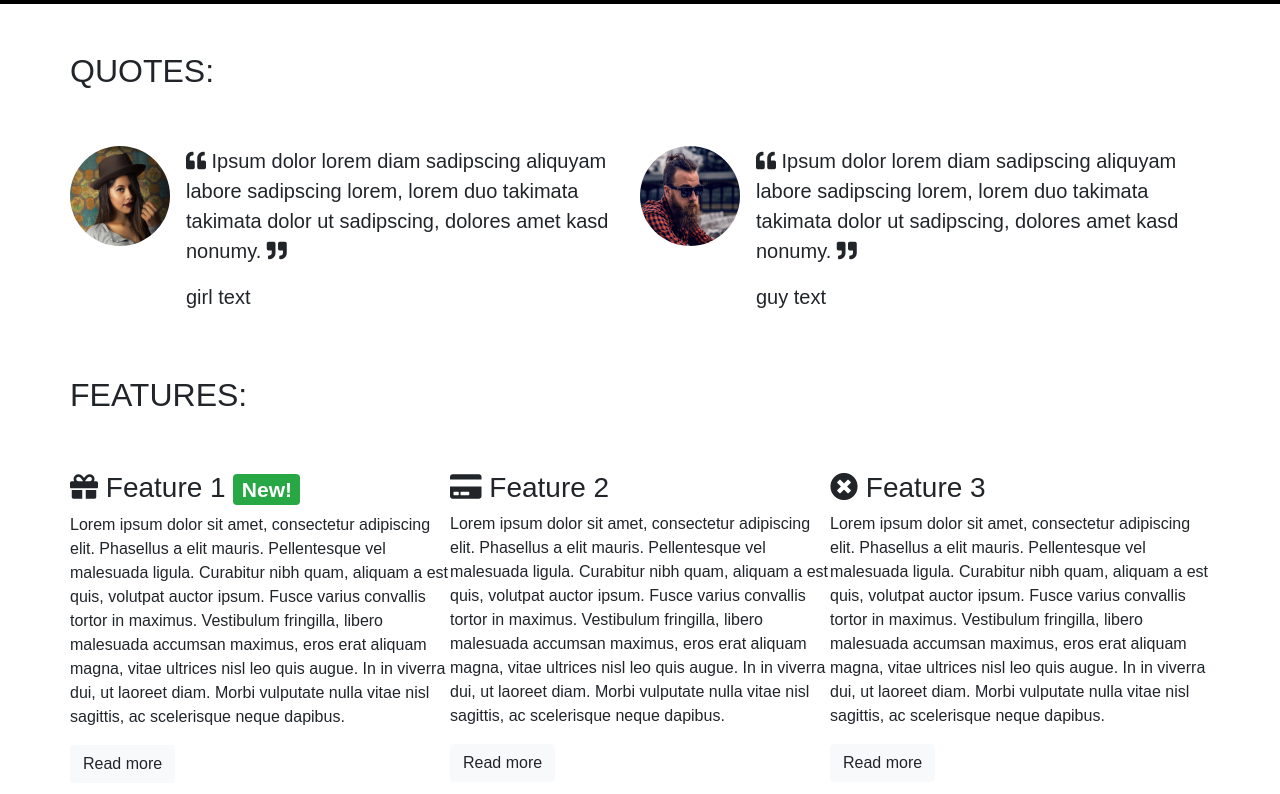
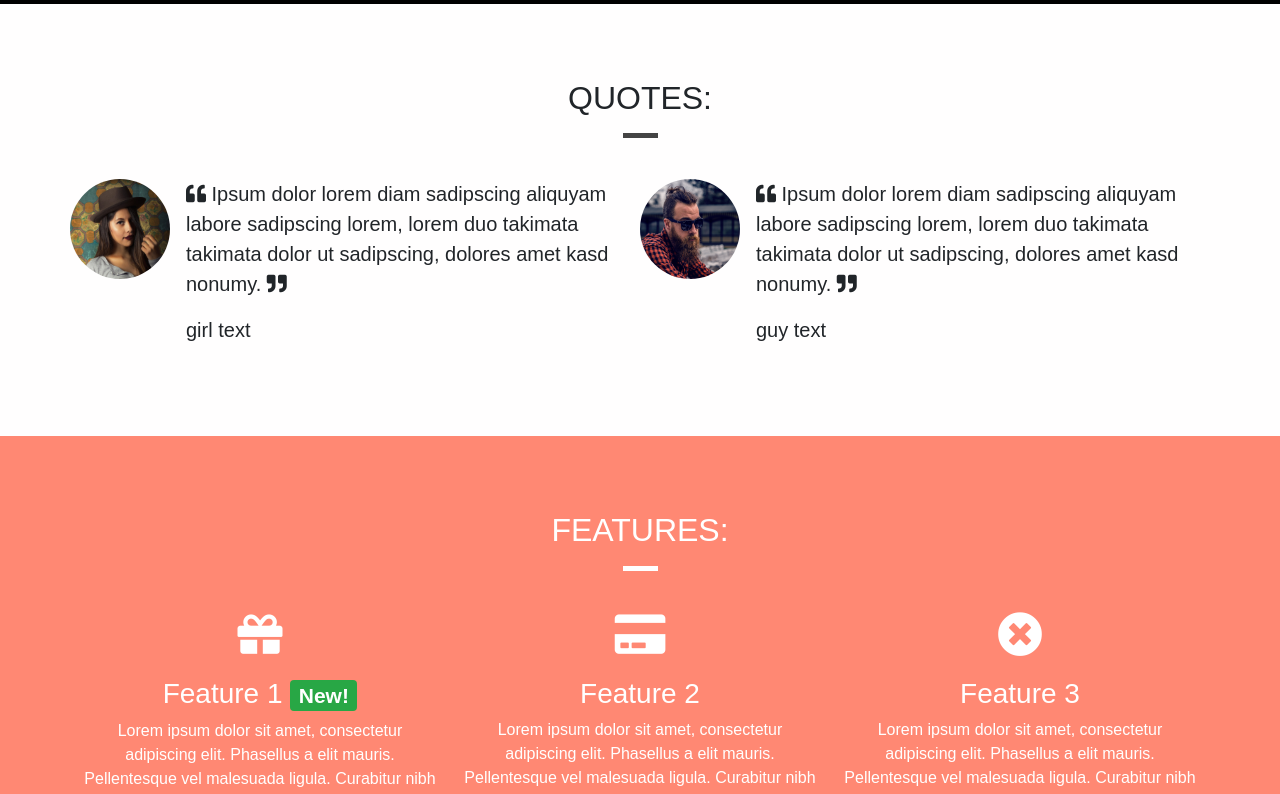
Before and after one commit to ehackett/whiskey-drop, a plain HTML site: page index.html in a window 1280 px wide. Shown: the part 796-1590 px from the top of the page. Drawn offline with nearby package versions, Linux system fonts and the light colour scheme; a web font is replaced by a local one.

Commit message:
finished styling quotes, features and favs sections

```diff
--- a/css/style.css
+++ b/css/style.css
@@ -98,6 +98,7 @@ ul.navbar-nav.mr-auto {
     width: 75px;
     height: 5px;
     border: 0;
+    background-color: #444;
 }
 
 .block-divider--tomato {
@@ -164,3 +165,67 @@ ul.navbar-nav.mr-auto {
     color: white;
     border: 1px solid white;
 }
+
+.container-wrapper {}
+
+.container-wrapper--red {
+    background-color: #ff6347c2;
+    color: white;
+}
+
+.container-wrapper--white {
+    background-color: #fffefe;
+}
+
+.container-wrapper--black {
+    background-color: black;
+    color: white;
+}
+
+.page-header {
+    margin-bottom: 0;
+    border-bottom: 0;
+    text-align: center;
+}
+
+.page-header h2 {
+    margin-top: 0;
+}
+
+.page-header {
+    margin-bottom: 25px;
+}
+
+.content-container {
+    padding-top: 75px;
+    padding-bottom: 75px;
+}
+
+.block-divider--white {
+    background-color: white;
+}
+
+.feature {
+    text-align: center;
+    margin: 0 10px 40px 10px;
+}
+
+.feature i {
+    margin-bottom: 20px;
+    font-size: 45px;
+    line-height: 45px;
+}
+
+.feature .btn {
+    background-color: white;
+    border-radius: 15px;
+    border-color: white;
+    min-width: 100px;
+    font-weight: bold;
+    color: #ff6347c2;
+    margin-top: 10px;
+}
+
+.footer {
+    background-color: #ff6347c2;
+}
--- a/index.html
+++ b/index.html
@@ -85,11 +85,14 @@
     </div>
     <!-- /callout -->
     <!-- quotes -->
-    <div class="container quotes-container">
+
+    <div class="container-fluid container-wrapper--white">
+        <div class="container quotes-container content-container">
             <section class="quotes">
                 <div class="row">
-                <div class="col-12 my-5">
+                    <div class="col-12 page-header">
                         <h2 class="text-uppercase">Quotes: </h2>
+                        <hr class="block-divider block-divider--short">
                     </div>
                 </div>
                 <div class="row">
@@ -118,19 +121,23 @@
                 </div>
             </section>
         </div>
+    </div>
+
     <!-- /quotes -->
     <!-- features -->
-    <div class="container features-container">
+    <div class="container-fluid container-wrapper--red">
+        <div class="container features-container content-container">
             <section class="features">
                 <div class="row">
-                <div class="col-12 my-5">
+                    <div class="col-12 page-header">
                         <h2 class="text-uppercase">Features: </h2>
+                        <hr class="block-divider block-divider--short block-divider--white">
                     </div>
                 </div>
                 <div class="row">
                     <div class="col-12 col-md-6 col-lg-4">
                         <div class="feature">
-                        <h3><i class="fas fa-gift d-none d-sm-inline"></i> Feature 1 <span class="badge badge-success">New!</span></h3>
+                            <h3><i class="fas fa-gift d-none d-sm-block"></i> Feature 1 <span class="badge badge-success">New!</span></h3>
                             <p>
                                 Lorem ipsum dolor sit amet, consectetur adipiscing elit. Phasellus a elit mauris. Pellentesque vel malesuada ligula. Curabitur nibh quam, aliquam a est quis, volutpat auctor ipsum. Fusce varius convallis tortor in maximus. Vestibulum fringilla, libero
                                 malesuada accumsan maximus, eros erat aliquam magna, vitae ultrices nisl leo quis augue. In in viverra dui, ut laoreet diam. Morbi vulputate nulla vitae nisl sagittis, ac scelerisque neque dapibus.
@@ -140,7 +147,7 @@
                     </div>
                     <div class="col-12 col-md-6 col-lg-4">
                         <div class="feature">
-                        <h3><i class="fas fa-credit-card d-none d-sm-inline"></i> Feature 2</h3>
+                            <h3><i class="fas fa-credit-card d-none d-sm-block"></i> Feature 2</h3>
                             <p>
                                 Lorem ipsum dolor sit amet, consectetur adipiscing elit. Phasellus a elit mauris. Pellentesque vel malesuada ligula. Curabitur nibh quam, aliquam a est quis, volutpat auctor ipsum. Fusce varius convallis tortor in maximus. Vestibulum fringilla, libero
                                 malesuada accumsan maximus, eros erat aliquam magna, vitae ultrices nisl leo quis augue. In in viverra dui, ut laoreet diam. Morbi vulputate nulla vitae nisl sagittis, ac scelerisque neque dapibus.
@@ -150,7 +157,7 @@
                     </div>
                     <div class="col-12 d-md-none d-lg-block col-lg-4">
                         <div class="feature">
-                        <h3><i class="fas fa-times-circle d-none d-sm-inline"></i> Feature 3</h3>
+                            <h3><i class="fas fa-times-circle d-none d-sm-block"></i> Feature 3</h3>
                             <p>
                                 Lorem ipsum dolor sit amet, consectetur adipiscing elit. Phasellus a elit mauris. Pellentesque vel malesuada ligula. Curabitur nibh quam, aliquam a est quis, volutpat auctor ipsum. Fusce varius convallis tortor in maximus. Vestibulum fringilla, libero
                                 malesuada accumsan maximus, eros erat aliquam magna, vitae ultrices nisl leo quis augue. In in viverra dui, ut laoreet diam. Morbi vulputate nulla vitae nisl sagittis, ac scelerisque neque dapibus.
@@ -161,14 +168,17 @@
                 </div>
             </section>
         </div>
+    </div>
     <!-- /features -->
     <!-- monthly favorites -->
-    <div class="container favs-container">
 
+    <div class="container-fluid container-wrapper--black">
+        <div class="container favs-container content-container">
             <section id="favs">
                 <div class="row">
-                <div class="col-12 my-5">
+                    <div class="col-12 page-header">
                         <h2 class="text-uppercase">Monthly Favorites</h2>
+                        <hr class="block-divider block-divider--short block-divider--white">
                     </div>
                 </div>
                 <div class="row">
@@ -211,6 +221,18 @@
                 </div>
             </section>
         </div>
+    </div>
+    <!-- /favs -->
+    <!-- footer -->
+    <!-- footer -->
+    <footer class="container-fluid py-3 my-auto footer">
+        <div>
+            Test
+        </div>
+
+    </footer>
+    <!-- footer -->
+    <!-- /footer -->
     <!-- sign in modal -->
     <div class="modal" tabindex="-1" role="dialog" id="signInModal">
         <div class="modal-dialog" role="document">
@@ -238,6 +260,8 @@
             </div>
         </div>
     </div>
+
+
     <!-- sign up modal -->
     <div class="modal" tabindex="-1" role="dialog" id="signUpModal">
         <div class="modal-dialog" role="document">
```
Lines whose indentation alone changed are shown as unchanged.
